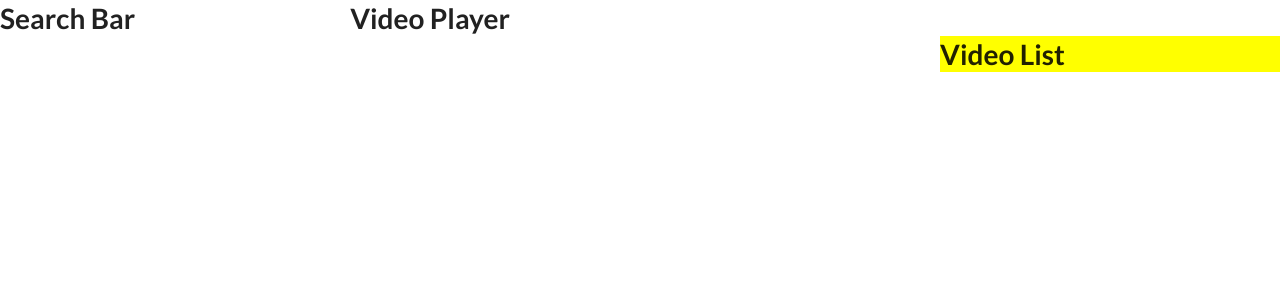
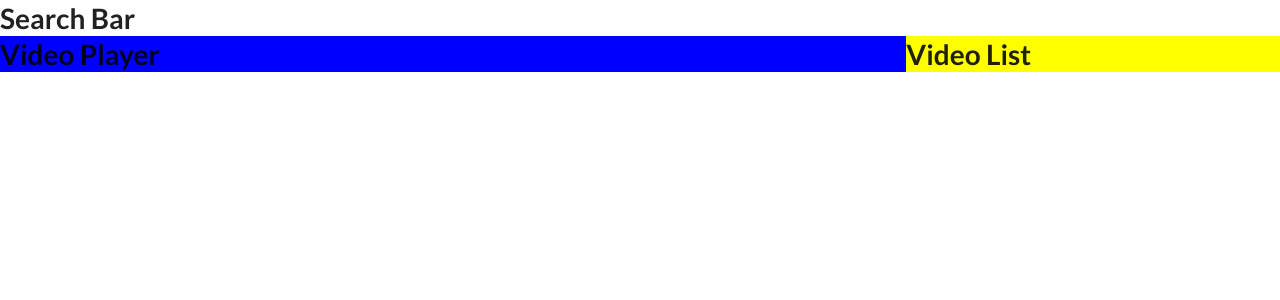
Before and after one commit to marcelloalbuca/API-YouTube-Reactjs-Redux, a React (Create React App) app: page / in a window 1280 px wide. Shown: the top 300 px of the page. Built offline with nearby package versions, Linux system fonts and the light colour scheme.

Commit message:
componente video player

```diff
--- a/src/componentes/VideoPlayer.js
+++ b/src/componentes/VideoPlayer.js
@@ -2,7 +2,7 @@ import React from 'react'
 
 const VideoPlayer = props => {
     return (
-        <div>
+        <div className='video-player'>
             <h1> Video Player </h1>
         </div>
     )
```
